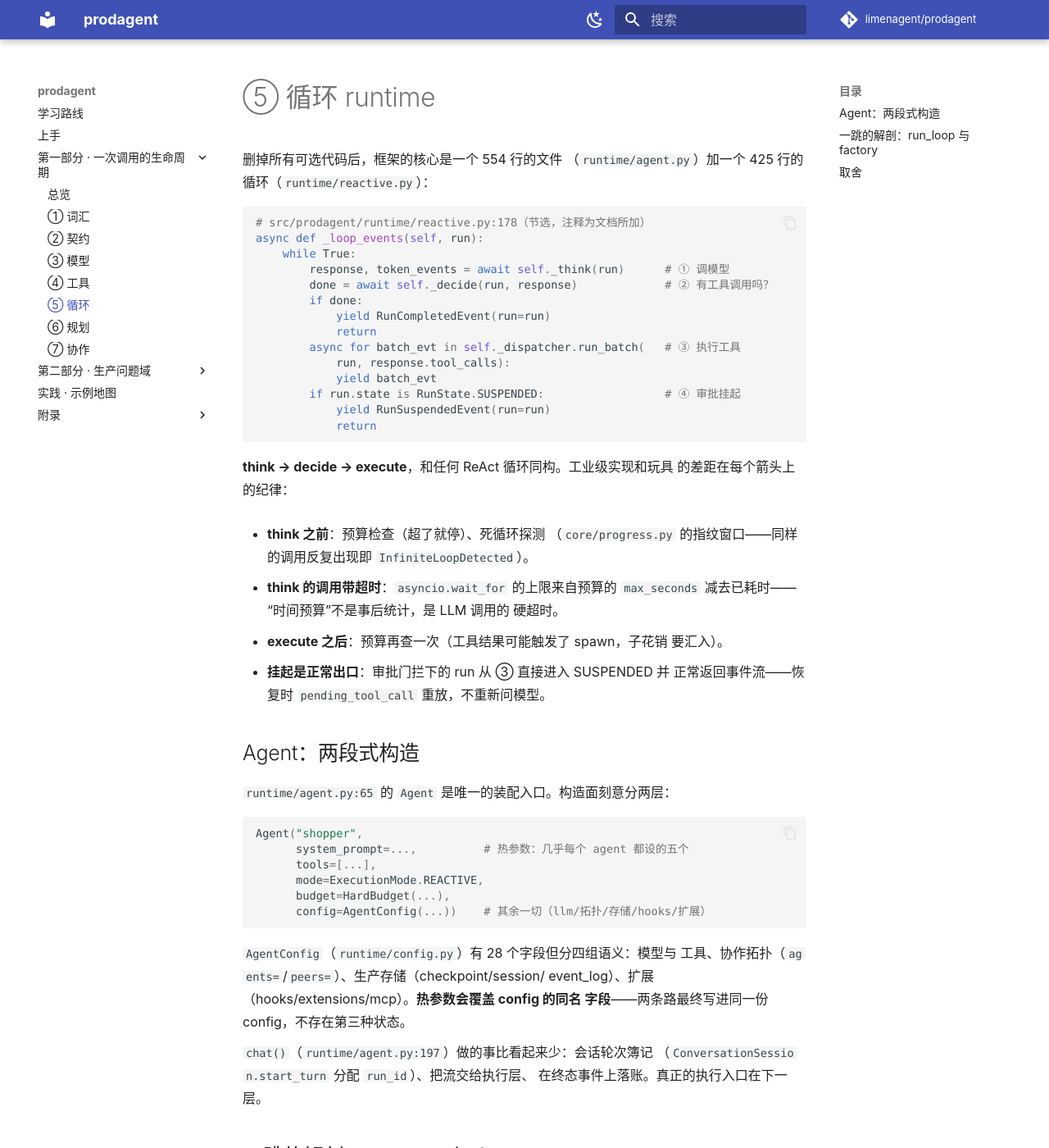
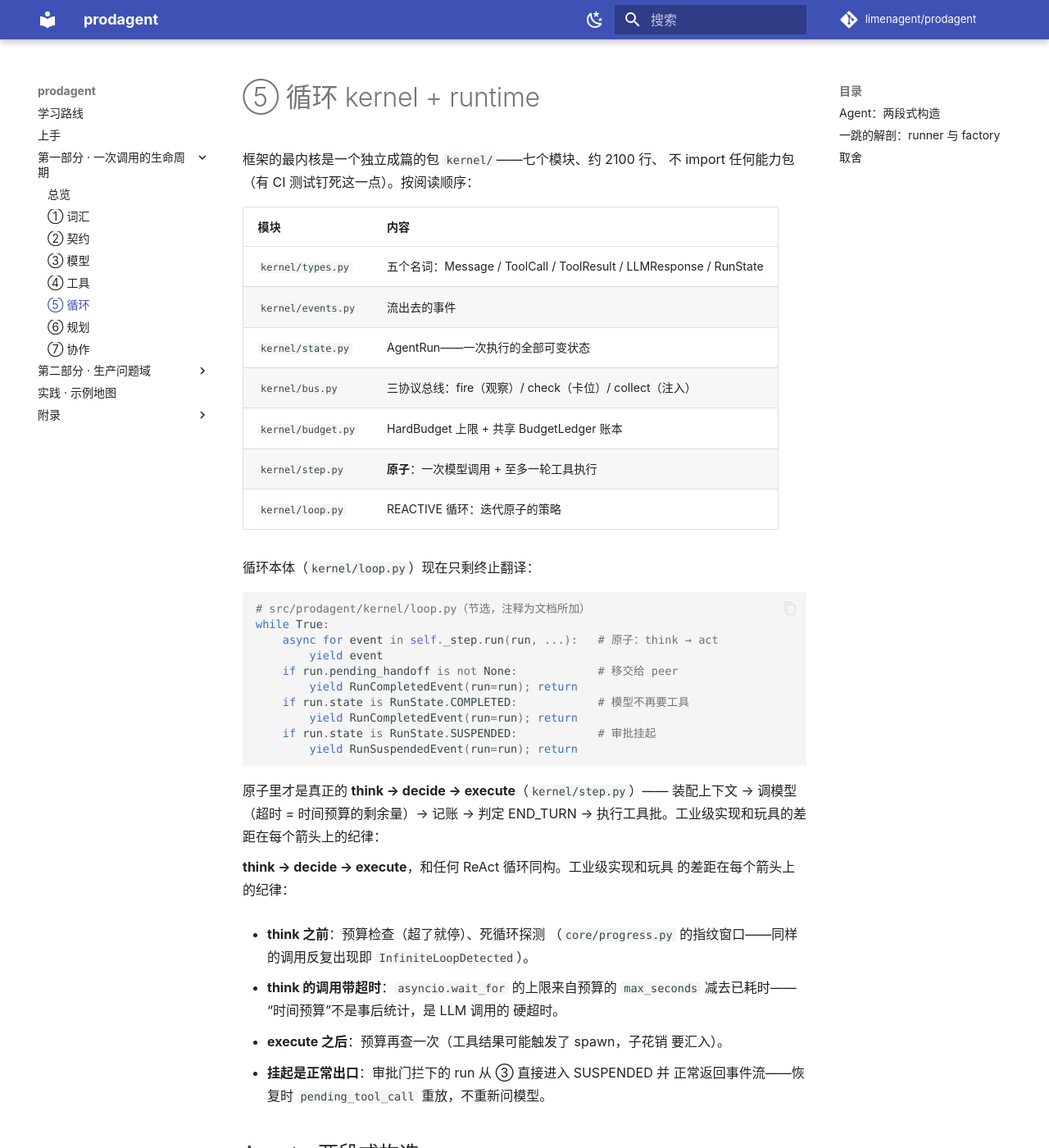
Before and after one commit to limenagent/prodagent, an MkDocs documentation site: the page built from docs/tour/05-loop.md, in a window 1280 px wide and 1400 px high. Shown: the whole window at 82% size. Built offline with MkDocs 1.6.1 and Material for MkDocs 9.7.7, drawn with Linux system fonts in a browser that asks for light colours; comment, search, counter and statistics services are not loaded; some of the changed text lies outside the part shown.

Commit message:
activate ActivationPolicy (async protocol, order adapters, custom-policy test); docs realigned to the kernel

````diff
--- a/docs/tour/05-loop.md
+++ b/docs/tour/05-loop.md
@@ -1,24 +1,36 @@
-# ⑤ 循环 runtime
+# ⑤ 循环 kernel + runtime
 
-删掉所有可选代码后，框架的核心是一个 554 行的文件
-（`runtime/agent.py`）加一个 425 行的循环（`runtime/reactive.py`）：
+框架的最内核是一个独立成篇的包 `kernel/`——七个模块、约 2100 行、
+不 import 任何能力包（有 CI 测试钉死这一点）。按阅读顺序：
+
+| 模块 | 内容 |
+|---|---|
+| `kernel/types.py` | 五个名词：Message / ToolCall / ToolResult / LLMResponse / RunState |
+| `kernel/events.py` | 流出去的事件 |
+| `kernel/state.py` | AgentRun——一次执行的全部可变状态 |
+| `kernel/bus.py` | 三协议总线：fire（观察）/ check（卡位）/ collect（注入） |
+| `kernel/budget.py` | HardBudget 上限 + 共享 BudgetLedger 账本 |
+| `kernel/step.py` | **原子**：一次模型调用 + 至多一轮工具执行 |
+| `kernel/loop.py` | REACTIVE 循环：迭代原子的策略 |
+
+循环本体（`kernel/loop.py`）现在只剩终止翻译：
 
 ```python
-# src/prodagent/runtime/reactive.py:178（节选，注释为文档所加）
-async def _loop_events(self, run):
-    while True:
-        response, token_events = await self._think(run)      # ① 调模型
-        done = await self._decide(run, response)             # ② 有工具调用吗？
-        if done:
-            yield RunCompletedEvent(run=run)
-            return
-        async for batch_evt in self._dispatcher.run_batch(   # ③ 执行工具
-            run, response.tool_calls):
-            yield batch_evt
-        if run.state is RunState.SUSPENDED:                  # ④ 审批挂起
-            yield RunSuspendedEvent(run=run)
-            return
+# src/prodagent/kernel/loop.py（节选，注释为文档所加）
+while True:
+    async for event in self._step.run(run, ...):   # 原子：think → act
+        yield event
+    if run.pending_handoff is not None:            # 移交给 peer
+        yield RunCompletedEvent(run=run); return
+    if run.state is RunState.COMPLETED:            # 模型不再要工具
+        yield RunCompletedEvent(run=run); return
+    if run.state is RunState.SUSPENDED:            # 审批挂起
+        yield RunSuspendedEvent(run=run); return
 ```
+
+原子里才是真正的 **think → decide → execute**（`kernel/step.py`）——
+装配上下文 → 调模型（超时 = 时间预算的剩余量）→ 记账 → 判定
+END_TURN → 执行工具批。工业级实现和玩具的差距在每个箭头上的纪律：
 
 **think → decide → execute**，和任何 ReAct 循环同构。工业级实现和玩具
 的差距在每个箭头上的纪律：
@@ -55,27 +67,28 @@ event_log）、扩展（hooks/extensions/mcp）。**热参数会覆盖 config
 （`ConversationSession.start_turn` 分配 `run_id`）、把流交给执行层、
 在终态事件上落账。真正的执行入口在下一层。
 
-## 一跳的解剖：run_loop 与 factory
+## 一跳的解剖：runner 与 factory
 
-`Agent.chat()` 调 `coordination/run_loop.py:114` 的 `drive_stream`：
-构造 `RunContext`（`run_loop.py:67`——裸核在此**按 profile** 解析 LLM、
-存储与外溢仓库；bare 下 `checkpoint` 保持 `None`），然后交给
-`RunLoop`（`run_loop.py:211`）。RunLoop 只做一件事：**跑一跳，看结果
-要不要交给下一个 peer**——没有 peers 时它就是单跳容器。
+`Agent.chat()` 调 `runtime/runner.py` 的 `drive_stream`：构造
+`RunContext`（裸核在此**按 profile** 解析 LLM、存储与外溢仓库——
+profile 的所有分支都住在 `runtime/compose.py` 一个文件里；bare 下
+`checkpoint` 保持 `None`），然后交给 `RunLoop`。RunLoop 只做一件事：
+**跑一跳，看结果要不要交给下一个 peer**——没有 peers 时它就是单跳容器。
 
-每一跳经 `runtime/factory.py:45` 的 `prepare()` 装配，自上而下三步：
-工具集（inline + registry + MCP + spawn/peer 包装）→ 运行时
-（dispatcher、可选的上下文管理器、预算、系统提示）→ 执行器
-（PLAN_FIRST 还是 REACTIVE）。这里曾经是三层私有方法的接力，现在是一个能从头读到尾的函数。
+每一跳经 `runtime/factory.py` 的 `prepare()` 装配，自上而下三步：
+工具集（inline + registry + MCP + 经 compose 接缝挂上的 spawn/peer
+包装——factory 不认识任何协作能力）→ 运行时（dispatcher、可选的
+上下文管理器、预算、系统提示）→ 执行器（PLAN_FIRST 还是 REACTIVE）。
 
 ```mermaid
 flowchart TD
     A["Agent.chat()"] --> S["session.start_turn<br/>分配 run_id"]
-    S --> D["drive_stream<br/>coordination/run_loop.py"]
-    D --> C["RunContext.__aenter__<br/>按 profile 解析 LLM/存储"]
+    S --> D["drive_stream<br/>runtime/runner.py"]
+    D --> C["RunContext<br/>compose 按 profile 解析 LLM/存储"]
     C --> R["RunLoop.run<br/>循环：跑一跳"]
     R --> F["factory.prepare<br/>工具→运行时→执行器"]
-    F --> X["ReactiveLoop / PlanExecutor"]
+    F --> K["kernel/step.py 原子<br/>（kernel/loop.py 迭代）"]
+    F --> X["PlanExecutor<br/>（同一原子的另一种迭代策略）"]
     R -->|"pending_handoff"| P["fork peer → 下一跳"]
     R -->|"终态"| E["RunCompleted / RunFailed / RunSuspended"]
 ```
````
Also changed, not shown: README.en.md (+2 -2 lines), README.md (+2 -2 lines), docs/decisions.md (+11 -3 lines), docs/tour/index.md (+2 -2 lines), 3 other files.
